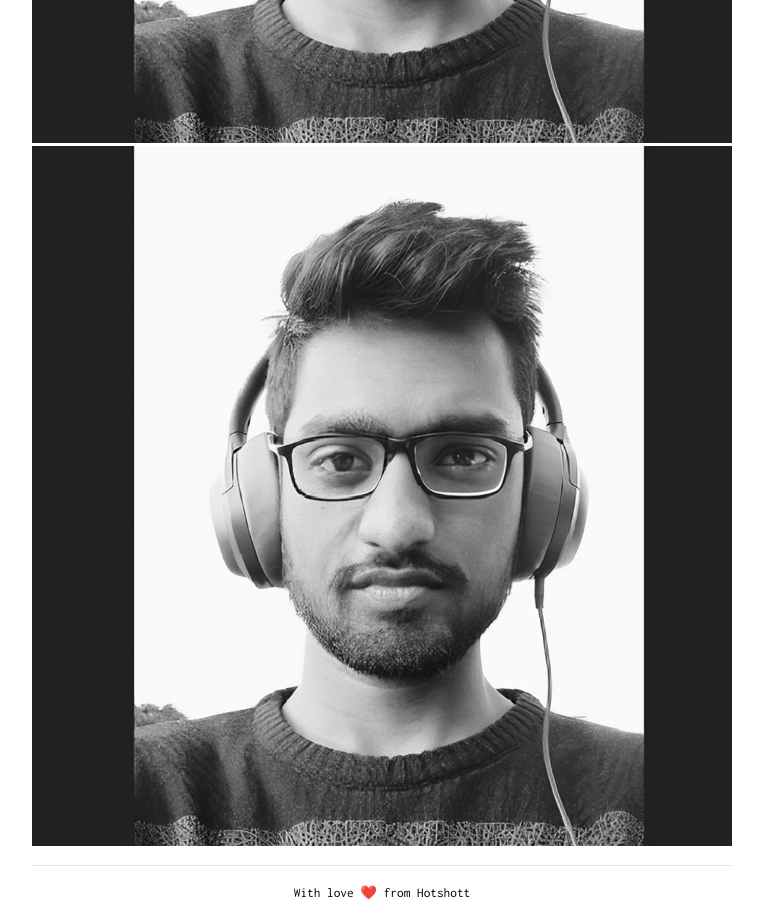
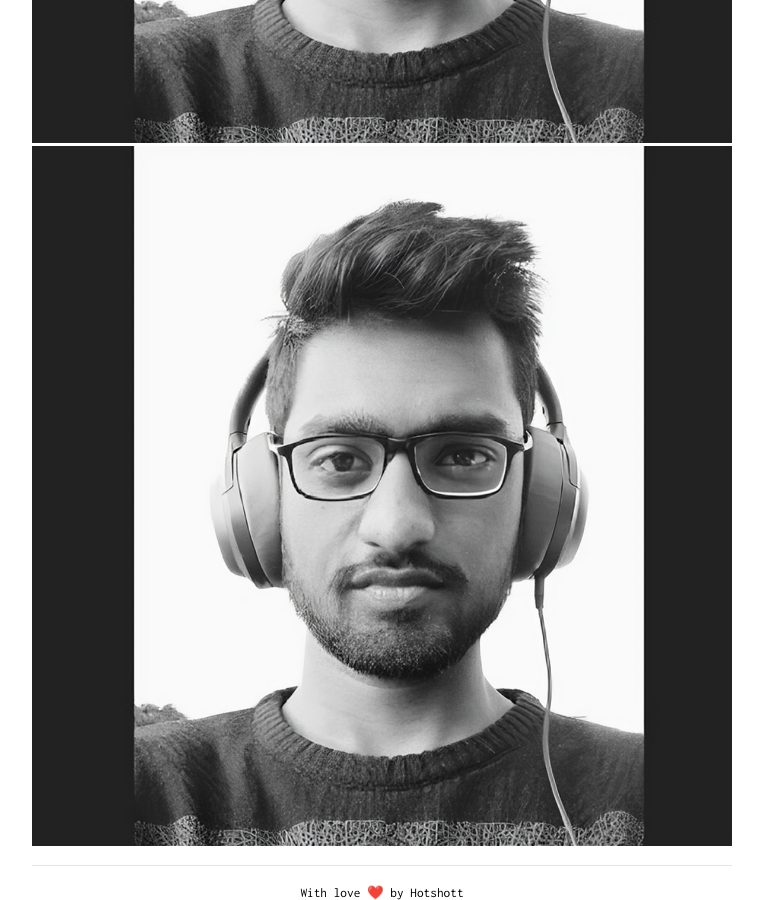
Before and after one commit to hotshott22/portfolio, a Jekyll site: the page built from blog.md, in a window 1280 px wide and 900 px high, scrolled down 1918 px. Shown: the whole window, without its empty margins (258-1021 px from the left). Built offline with Jekyll 4.4.1, drawn with Linux system fonts in a browser that asks for light colours; nearby versions of some CDN libraries.

Commit message:
Update _config.yml

```diff
--- a/_config.yml
+++ b/_config.yml
@@ -10,7 +10,7 @@ tracking_id: #
 
 footer: yes
 footer_url: "https://github.com/prashikpatil221"
-footer_text: "With love ❤️ from Hotshott"
+footer_text: "With love ❤️ by Hotshott"
 
 sass:
     style: compressed
```
